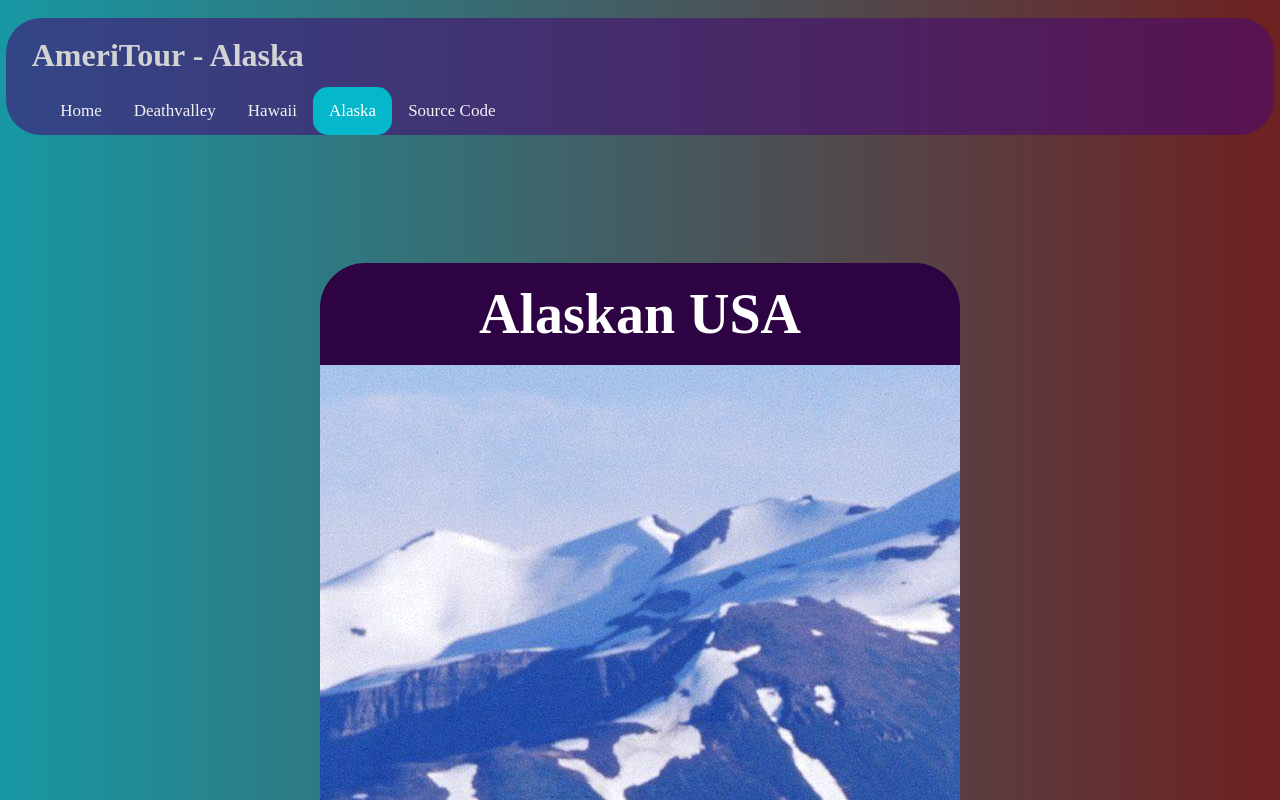
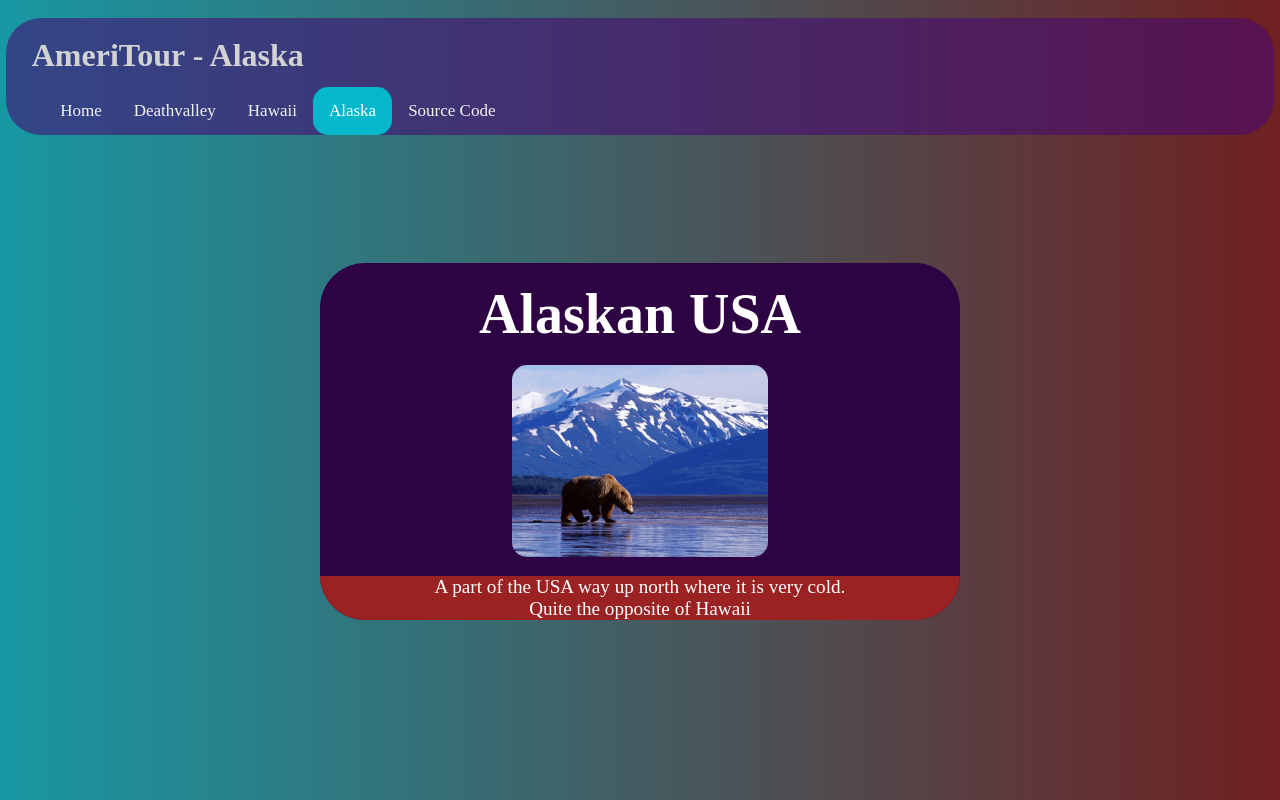
Before and after one commit to Zexolver/AmeriTour, a Vue app: page /Alaska in a window 1280 px wide. Shown: the top 800 px of the page. Built offline with nearby package versions, Linux system fonts and the light colour scheme.

Commit message:
Adjust image sizes and properties

```diff
--- a/src/views/AlaskaView.vue
+++ b/src/views/AlaskaView.vue
@@ -3,7 +3,7 @@
         <h2 id="Index_EC">
             Alaskan USA
         </h2>
-        <img src="/src/assets/images/Alaska/R.jpg"></img>
+        <img src="/src/assets/images/Alaska/R.jpg" class="small-img"></img>
         <div class="box">A part of the USA way up north where it is very cold.</div>
         <div class="box">Quite the opposite of Hawaii</div>
     </div>
--- a/src/views/HawaiiView.vue
+++ b/src/views/HawaiiView.vue
@@ -3,7 +3,7 @@
         <h2 id="Index_EC">
             The famous islands of vacation
         </h2>
-        <img src="/src/assets/images/Hawaii/Tropical-Kamaole-Beach-Maui-Hawaii-2048x1365.jpg"></img>
+        <img src="/src/assets/images/Hawaii/Tropical-Kamaole-Beach-Maui-Hawaii-2048x1365.jpg" class="small-img"></img>
         <div class="box">A very small portion of the USA famous for its beauty</div>
         <div class="box">An exact opposite from Alaska</div>
     </div>
```
